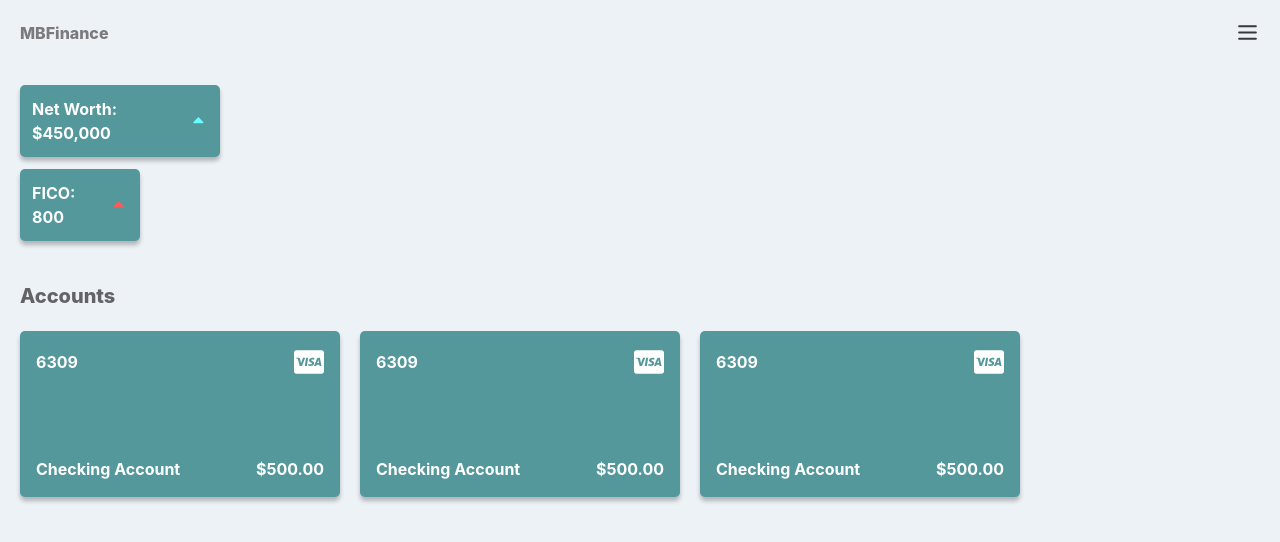
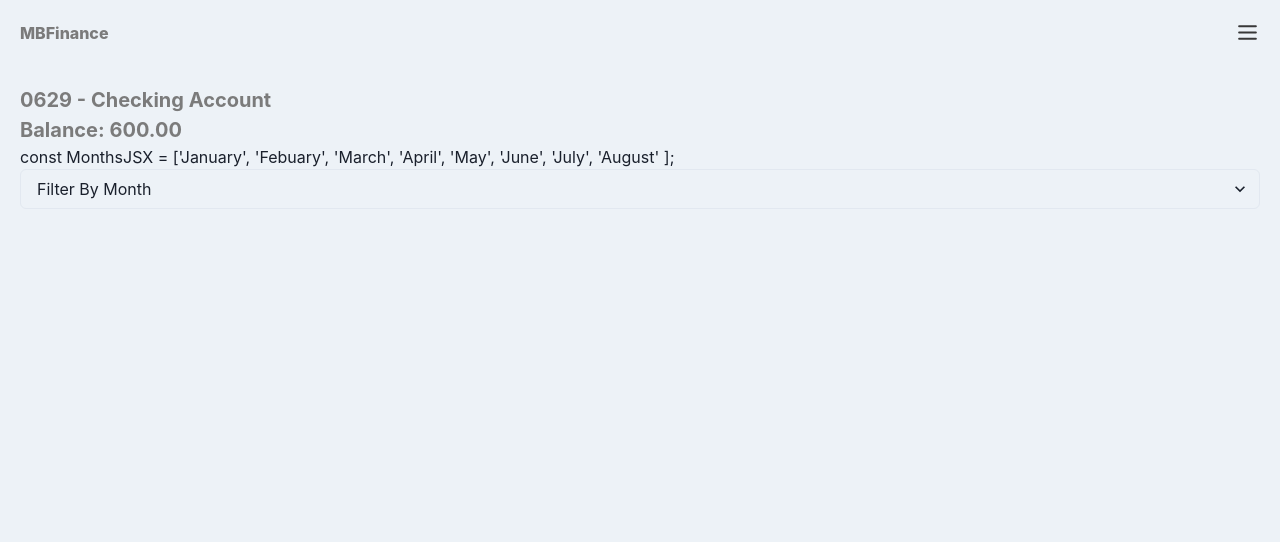
Before and after one commit to ffTsuzuku/MBFinance, a React (Vite) app: page /account in a window 1280 px wide. Shown: the top 542 px of the page. Built offline with nearby package versions, Linux system fonts and the light colour scheme.

Commit message:
feature: wip: Added in routing, Created Account Detail page, updated default color of font.

```diff
--- a/package.json
+++ b/package.json
@@ -17,6 +17,7 @@
         "react-chartjs-2": "^4.2.0",
         "react-dom": "^18.0.0",
         "react-icons": "^4.4.0",
+        "react-router-dom": "^6.3.0",
         "swiper": "^8.2.6"
     },
     "devDependencies": {
--- a/src/App.tsx
+++ b/src/App.tsx
@@ -7,7 +7,6 @@ import Navbar from './components/Navbar'
 function App() {
     return (
         <Grid>
-            <Navbar />
             <Grid p={5} gridRowGap={10}>
                 <AccountOverView />
                 <AccountList />
--- /dev/null
+++ b/src/components/AccountDetails.tsx
@@ -0,0 +1,22 @@
+import { Grid, Select, Text } from '@chakra-ui/react'
+
+export default function AccountDetails() {
+    return (
+        <Grid p={5}>
+            <Text fontWeight={'bold'} fontSize={'20px'}>
+                0629 - Checking Account
+            </Text>
+            <Text fontWeight={'bold'} fontSize={'20px'}>
+                Balance: 600.00
+            </Text>
+            const MonthsJSX = ['January', 'Febuary', 'March', 'April', 'May',
+            'June', 'July', 'August' ];
+            <Select placeholder='Filter By Month'>
+                <option value='option2'>Febuary</option>
+                <option value='option3'>March</option>
+                <option value='option3'>April</option>
+                <option value='option3'>May</option>
+            </Select>
+        </Grid>
+    )
+}
--- a/src/main.tsx
+++ b/src/main.tsx
@@ -3,15 +3,26 @@ import ReactDOM from 'react-dom/client'
 import App from './App'
 import './index.css'
 import { ChakraProvider } from '@chakra-ui/react'
+import { BrowserRouter } from 'react-router-dom'
+import { Routes, Route, Link } from 'react-router-dom'
 
 import theme from './theme'
+
+import AccountDetails from './components/AccountDetails'
+import Navbar from './components/Navbar'
 
 // localStorage.setItem('chakra-ui-color-mode', 'dark')
 
 ReactDOM.createRoot(document.getElementById('root')!).render(
     <React.StrictMode>
-        <ChakraProvider theme={theme}>
-            <App />
-        </ChakraProvider>
+        <BrowserRouter>
+            <ChakraProvider theme={theme}>
+                <Navbar />
+                <Routes>
+                    <Route path='/' element={<App />}></Route>
+                    <Route path='/account' element={<AccountDetails />}></Route>
+                </Routes>
+            </ChakraProvider>
+        </BrowserRouter>
     </React.StrictMode>
 )
--- a/src/theme.ts
+++ b/src/theme.ts
@@ -1,21 +1,12 @@
 // theme.ts
 import { mode } from '@chakra-ui/theme-tools'
 // 1. import `extendTheme` function
-import { extendTheme, type ThemeConfig } from '@chakra-ui/react'
+import { color, extendTheme, type ThemeConfig } from '@chakra-ui/react'
 
 // 2. Add your color mode config
 const config: ThemeConfig = {
     initialColorMode: 'light',
     useSystemColorMode: false
-}
-
-const styles = {
-    global: (props) => ({
-        body: {
-            color: mode('gray.800', 'whiteAlpha.900')(props),
-            bg: mode('gray.100', '#383839')(props)
-        }
-    })
 }
 
 const colors = {
@@ -30,6 +21,18 @@ const colors = {
     green500: '#54989C'
 }
 
+const styles = {
+    global: (props) => ({
+        body: {
+            color: mode('gray.800', 'whiteAlpha.900')(props),
+            bg: mode('gray.100', '#383839')(props)
+        },
+        p: {
+            color: mode(colors.gray100, colors.purple100)(props)
+        }
+    })
+}
+
 const shadows = {
     base: '0px 4px 4px rgba(0, 0, 0, 0.25);'
 }
```
Also changed, not shown: 1 other file (tests, documents, lock files or other folders).
